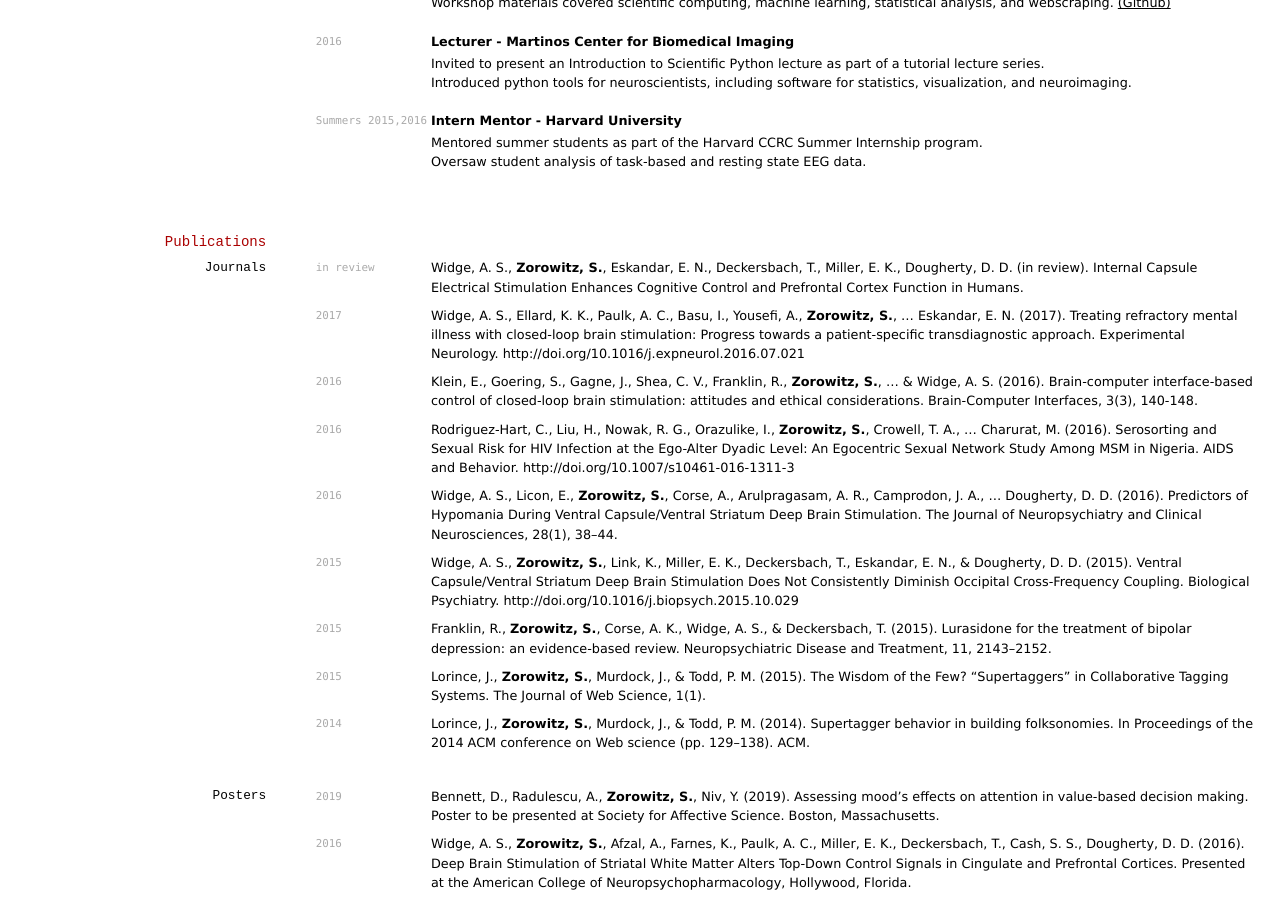
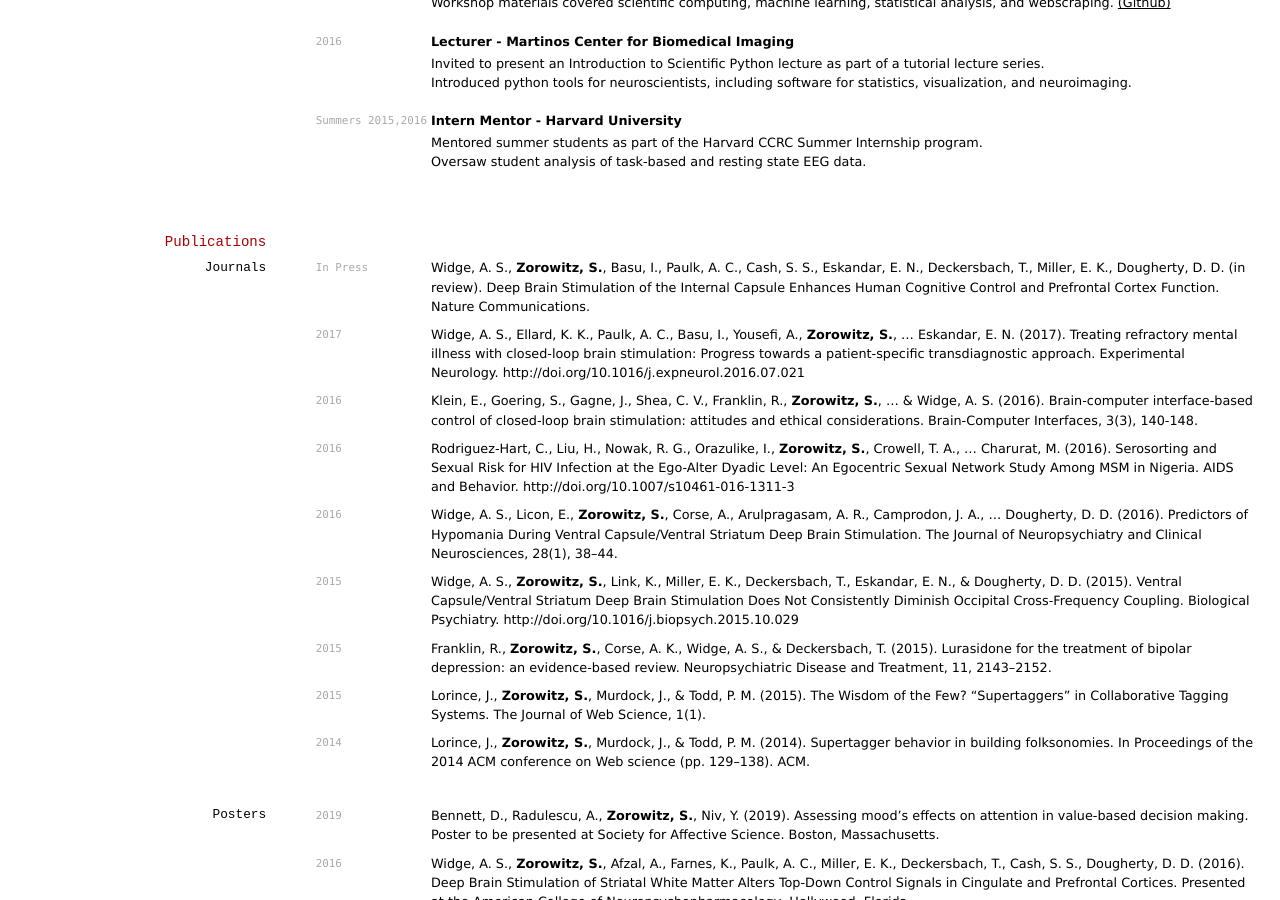
Before and after one commit to jjcchh/szoro-cv, a Jekyll site: the page built from cv.md, in a window 1280 px wide and 900 px high, scrolled down 1398 px. Built offline with Jekyll 4.4.1, drawn with Linux system fonts in a browser that asks for light colours.

Commit message:
afMSIT finally accepted!

```diff
--- a/cv.md
+++ b/cv.md
@@ -99,8 +99,8 @@ __Intern Mentor - Harvard University__
 ## Publications
 
 ### Journals
-`in review`
-Widge, A. S., **Zorowitz, S.**, Eskandar, E. N., Deckersbach, T., Miller, E. K., Dougherty, D. D. (in review). Internal Capsule Electrical Stimulation Enhances Cognitive Control and Prefrontal Cortex Function in Humans.
+`In Press`
+Widge, A. S., **Zorowitz, S.**, Basu, I., Paulk, A. C., Cash, S. S., Eskandar, E. N., Deckersbach, T., Miller, E. K., Dougherty, D. D. (in review). Deep Brain Stimulation of the Internal Capsule Enhances Human Cognitive Control and Prefrontal Cortex Function. Nature Communications.
 
 `2017`
 Widge, A. S., Ellard, K. K., Paulk, A. C., Basu, I., Yousefi, A., **Zorowitz, S.**, … Eskandar, E. N. (2017). Treating refractory mental illness with closed-loop brain stimulation: Progress towards a patient-specific transdiagnostic approach. Experimental Neurology. http://doi.org/10.1016/j.expneurol.2016.07.021
```
